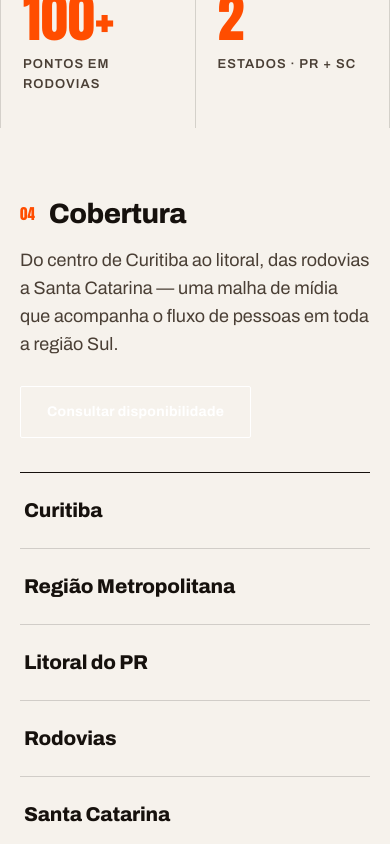
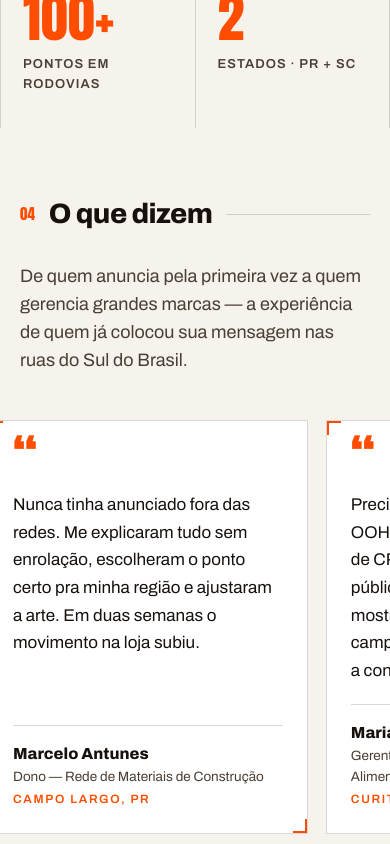
Before and after one commit to Chapadevs/Outdoormidia-Website, a Next.js app: page / in a window 390 px wide. Shown: the part 3960-4804 px from the top of the page. Built offline with nearby package versions, Linux system fonts and the light colour scheme; no server answers.

Commit message:
feature: Avaliações de usuários + FAQ main page

```diff
--- a/app/page.js
+++ b/app/page.js
@@ -5,7 +5,9 @@ import Formats from '@/components/sections/Formats'
 import Platforms from '@/components/sections/Platforms'
 import Cases from '@/components/sections/Cases'
 import Impact from '@/components/sections/Impact'
+import Reviews from '@/components/sections/Reviews'
 import Coverage from '@/components/sections/Coverage'
+import Faq from '@/components/sections/Faq'
 import LeadCta from '@/components/sections/LeadCta'
 import Footer from '@/components/layout/Footer'
 
@@ -19,7 +21,9 @@ export default function Home() {
       <Platforms />
       <Cases />
       <Impact />
+      <Reviews />
       <Coverage />
+      <Faq />
       <LeadCta />
       <Footer />
     </>
--- a/components/layout/Header.jsx
+++ b/components/layout/Header.jsx
@@ -9,6 +9,7 @@ const LINKS = [
   { label: 'Plataformas', href: '/#plataformas' },
   { label: 'Cases', href: '/#cases' },
   { label: 'Cobertura', href: '/#cobertura' },
+  { label: 'FAQ', href: '/#faq' },
   { label: 'Blog', href: '/blog' },
   { label: 'Trabalhe Conosco', href: '#' },
 ]
--- a/components/sections/Coverage.jsx
+++ b/components/sections/Coverage.jsx
@@ -18,7 +18,7 @@ export default function Coverage() {
       <div className="wrap">
         <div className="grid grid-cols-[1fr_1.2fr] items-start gap-[50px] max-tab:grid-cols-1 max-tab:gap-[34px]">
           <div className="reveal">
-            <SectionHeading num="04" title="Cobertura" rule={false} className="mb-[18px]" />
+            <SectionHeading num="05" title="Cobertura" rule={false} className="mb-[18px]" />
             <p className="mt-[18px] max-w-[38ch] text-lg text-ink-soft">
               Do centro de Curitiba ao litoral, das rodovias a Santa Catarina — uma malha de mídia
               que acompanha o fluxo de pessoas em toda a região Sul.
--- /dev/null
+++ b/components/sections/Faq.jsx
@@ -0,0 +1,106 @@
+'use client'
+import { useState } from 'react'
+import SectionHeading from '@/components/ui/SectionHeading'
+import { WHATSAPP_URL } from '@/lib/constants'
+
+const FAQS = [
+  {
+    q: 'Em quais cidades e regiões vocês têm pontos?',
+    a: 'Cobrimos Curitiba e região metropolitana (Campo Largo, São José dos Pinhais, Pinhais, Fazenda Rio Grande), o litoral do Paraná, as principais rodovias de PR e SC, e em Santa Catarina: Joinville, Itajaí e Balneário Camboriú.',
+  },
+  {
+    q: 'Quais formatos de mídia posso contratar?',
+    a: 'São 8 plataformas: Front Light, Rodovias, Aeroporto, Outdoor Digital/LED, projetos Icônicos, Malls, MUB (mídia urbana em ônibus) e Mídia Móvel. Cada uma cobre um objetivo e um perfil de público diferente.',
+  },
+  {
+    q: 'Nunca anunciei em mídia exterior. Consigo mesmo assim?',
+    a: 'Sim. Nosso time acompanha você do começo ao fim — da escolha do melhor ponto para o seu objetivo até a orientação da arte. Você não precisa entender de mídia para começar.',
+  },
+  {
+    q: 'O ponto é exclusivo ou divido espaço com concorrentes?',
+    a: 'Trabalhamos com Face Única: cada ponto é exclusivo de um único anunciante. Sua marca não divide o espaço com a concorrência.',
+  },
+  {
+    q: 'Consigo medir os resultados da campanha?',
+    a: 'Sim. Com a tecnologia 4yousee/Everywhere você acompanha CPM, frequência, gênero, faixa etária e renda do público impactado. Além disso, todos os pontos digitais têm câmeras ao vivo 24×7.',
+  },
+  {
+    q: 'Qual o alcance da rede?',
+    a: 'São 380 milhões de impactos por mês, 82 equipamentos digitais e 138 telas espalhadas pelo Sul do Brasil.',
+  },
+  {
+    q: 'Preciso produzir lona ou impressão?',
+    a: 'Nos pontos digitais não há produção de lona — o criativo é trocado de forma dinâmica, direto na tela. Formatos impressos, como o Front Light, seguem com produção de material.',
+  },
+  {
+    q: 'O MUB permite segmentar o público?',
+    a: 'Sim. O MUB tem 6 circuitos segmentados — Full, Saúde, Educação, Shoppings, Alto Padrão e Super & Hiper — em 77 locais, somando 13 milhões de impactos por mês.',
+  },
+  {
+    q: 'E onde a mídia fixa não chega?',
+    a: 'A Mídia Móvel leva sua marca a praias, parques e calçadões, com ativações em pontos de grande fluxo onde o OOH fixo não alcança.',
+  },
+  {
+    q: 'Como peço uma proposta?',
+    a: 'É rápido: fale com nosso time comercial pelo WhatsApp ou preencha o briefing na página de proposta. A gente retorna com um plano sob medida para o seu objetivo.',
+  },
+]
+
+export default function Faq() {
+  const [openIndex, setOpenIndex] = useState(0)
+
+  return (
+    <section className="py-[110px] max-mob:py-[72px]" id="faq">
+      <div className="wrap">
+        <SectionHeading num="06" title="Perguntas frequentes" className="reveal mb-[34px]" />
+        <div className="reveal mx-auto max-w-[820px] border-t border-ink">
+          {FAQS.map((item, i) => {
+            const open = openIndex === i
+            const panelId = `faq-panel-${i}`
+            const buttonId = `faq-button-${i}`
+            return (
+              <div className="border-b border-line" key={item.q}>
+                <h3 className="m-0">
+                  <button
+                    id={buttonId}
+                    type="button"
+                    aria-expanded={open}
+                    aria-controls={panelId}
+                    onClick={() => setOpenIndex(open ? -1 : i)}
+                    className="flex w-full items-center justify-between gap-5 py-[22px] text-left text-[clamp(17px,2.2vw,20px)] font-extrabold text-ink transition-colors duration-150 hover:text-orange"
+                  >
+                    <span>{item.q}</span>
+                    <span
+                      aria-hidden="true"
+                      className={`relative h-5 w-5 flex-none text-orange transition-transform duration-200 ${
+                        open ? 'rotate-45' : ''
+                      }`}
+                    >
+                      <span className="absolute left-1/2 top-1/2 h-0.5 w-4 -translate-x-1/2 -translate-y-1/2 bg-current"></span>
+                      <span className="absolute left-1/2 top-1/2 h-4 w-0.5 -translate-x-1/2 -translate-y-1/2 bg-current"></span>
+                    </span>
+                  </button>
+                </h3>
+                <div
+                  id={panelId}
+                  role="region"
+                  aria-labelledby={buttonId}
+                  hidden={!open}
+                  className="pb-[22px] pr-9 text-[15.5px] leading-relaxed text-ink-soft"
+                >
+                  {item.a}
+                </div>
+              </div>
+            )
+          })}
+        </div>
+        <p className="reveal mx-auto mt-9 max-w-[820px] text-[15px] text-ink-soft">
+          Não encontrou sua dúvida?{' '}
+          <a href={WHATSAPP_URL} className="font-bold text-orange hover:underline">
+            Fale com o nosso time no WhatsApp.
+          </a>
+        </p>
+      </div>
+    </section>
+  )
+}
--- /dev/null
+++ b/components/sections/Reviews.jsx
@@ -0,0 +1,73 @@
+// PLACEHOLDER: depoimentos ilustrativos na voz das personas.
+// Substituir por avaliações reais de clientes antes de publicar.
+import SectionHeading from '@/components/ui/SectionHeading'
+
+const REVIEWS = [
+  {
+    quote:
+      'Nunca tinha anunciado fora das redes. Me explicaram tudo sem enrolação, escolheram o ponto certo pra minha região e ajustaram a arte. Em duas semanas o movimento na loja subiu.',
+    name: 'Marcelo Antunes',
+    role: 'Dono — Rede de Materiais de Construção',
+    city: 'Campo Largo, PR',
+  },
+  {
+    quote:
+      'Precisava justificar o budget de OOH pra diretoria. Com os dados de CPM, frequência e perfil de público por painel, consegui mostrar o alcance real da campanha. Mídia mensurável muda a conversa.',
+    name: 'Mariana Costa',
+    role: 'Gerente de Marketing — Indústria de Alimentos',
+    city: 'Curitiba, PR',
+  },
+  {
+    quote:
+      'Atendo várias contas e preciso de agilidade. A cobertura em PR e SC num só fornecedor, com rodízio entre pontos, resolveu o planejamento de duas praças ao mesmo tempo sem dor de cabeça.',
+    name: 'Rafael Menezes',
+    role: 'Planejamento de Mídia — Agência',
+    city: 'Joinville, SC',
+  },
+  {
+    quote:
+      'Para a marca, exclusividade é inegociável. Saber que cada ponto é Face Única, sem dividir espaço com concorrente, e com impacto visual de verdade na cidade, foi o que fechou a decisão.',
+    name: 'Fernanda Reis',
+    role: 'Head de Marca — Varejo Premium',
+    city: 'Balneário Camboriú, SC',
+  },
+]
+
+export default function Reviews() {
+  return (
+    <section className="py-[110px] max-mob:py-[72px]" id="depoimentos">
+      <div className="wrap">
+        <div className="reveal mb-[34px] flex items-end justify-between gap-5">
+          <SectionHeading num="04" title="O que dizem" className="flex-1" />
+          <span className="eyebrow self-end whitespace-nowrap max-mob:hidden">Arraste →</span>
+        </div>
+        <p className="reveal mb-10 max-w-[54ch] text-lg text-ink-soft">
+          De quem anuncia pela primeira vez a quem gerencia grandes marcas — a experiência de
+          quem já colocou sua mensagem nas ruas do Sul do Brasil.
+        </p>
+      </div>
+      <div className="wrap">
+        <div className="-mx-8 flex snap-x snap-mandatory gap-[18px] overflow-x-auto px-8 pb-6 pt-1.5 [scrollbar-width:none] [&::-webkit-scrollbar]:hidden">
+          {REVIEWS.map((r) => (
+            <figure
+              className="ticks m-0 flex flex-[0_0_400px] snap-start flex-col gap-5 border border-line bg-white p-7 max-mob:flex-[0_0_82vw] max-mob:p-6"
+              key={r.name}
+            >
+              <span className="display text-[52px] leading-[0.5] text-orange" aria-hidden="true">
+                &ldquo;
+              </span>
+              <blockquote className="m-0 text-[17px] leading-relaxed text-ink">{r.quote}</blockquote>
+              <figcaption className="mt-auto border-t border-line pt-4">
+                <div className="font-extrabold text-ink">{r.name}</div>
+                <div className="text-[13.5px] text-ink-soft">{r.role}</div>
+                <div className="mt-0.5 text-[12px] font-semibold uppercase tracking-[0.14em] text-orange">
+                  {r.city}
+                </div>
+              </figcaption>
+            </figure>
+          ))}
+        </div>
+      </div>
+    </section>
+  )
+}
```
